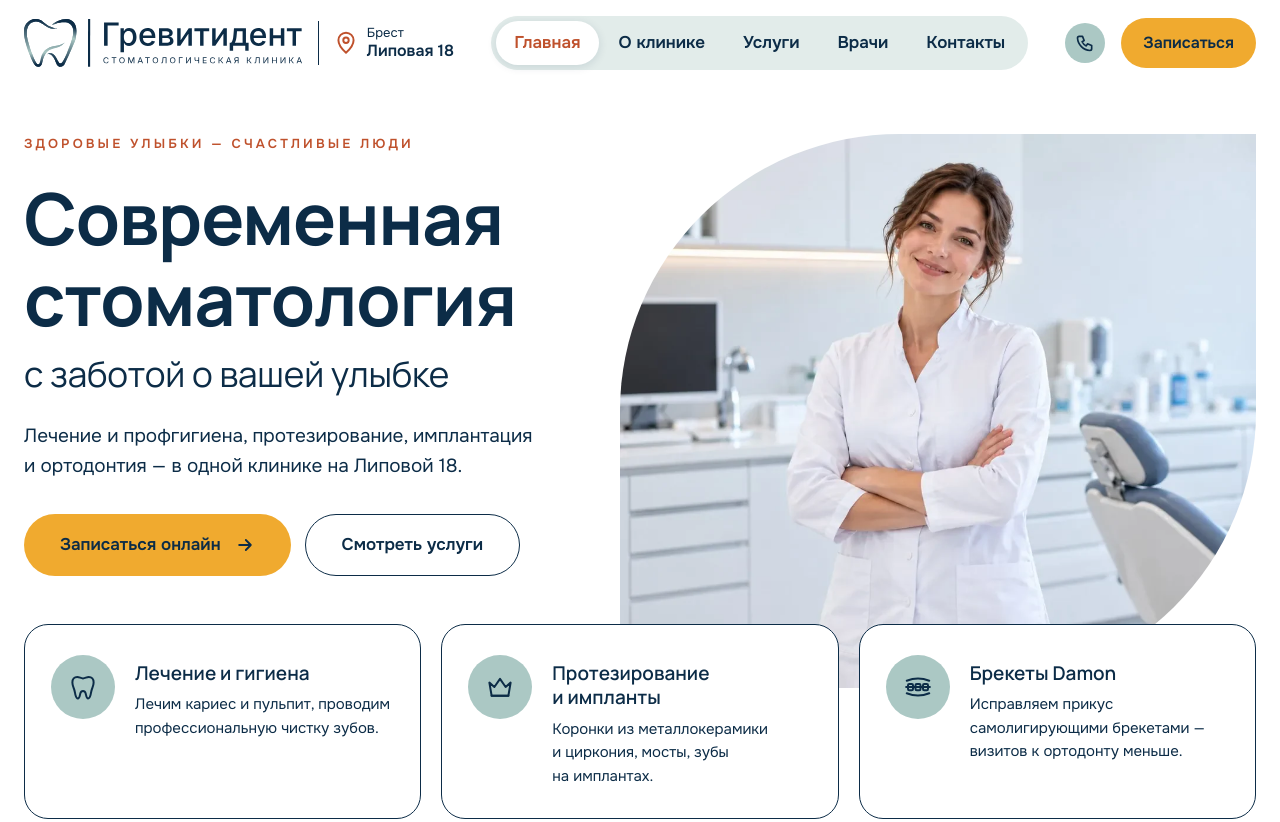
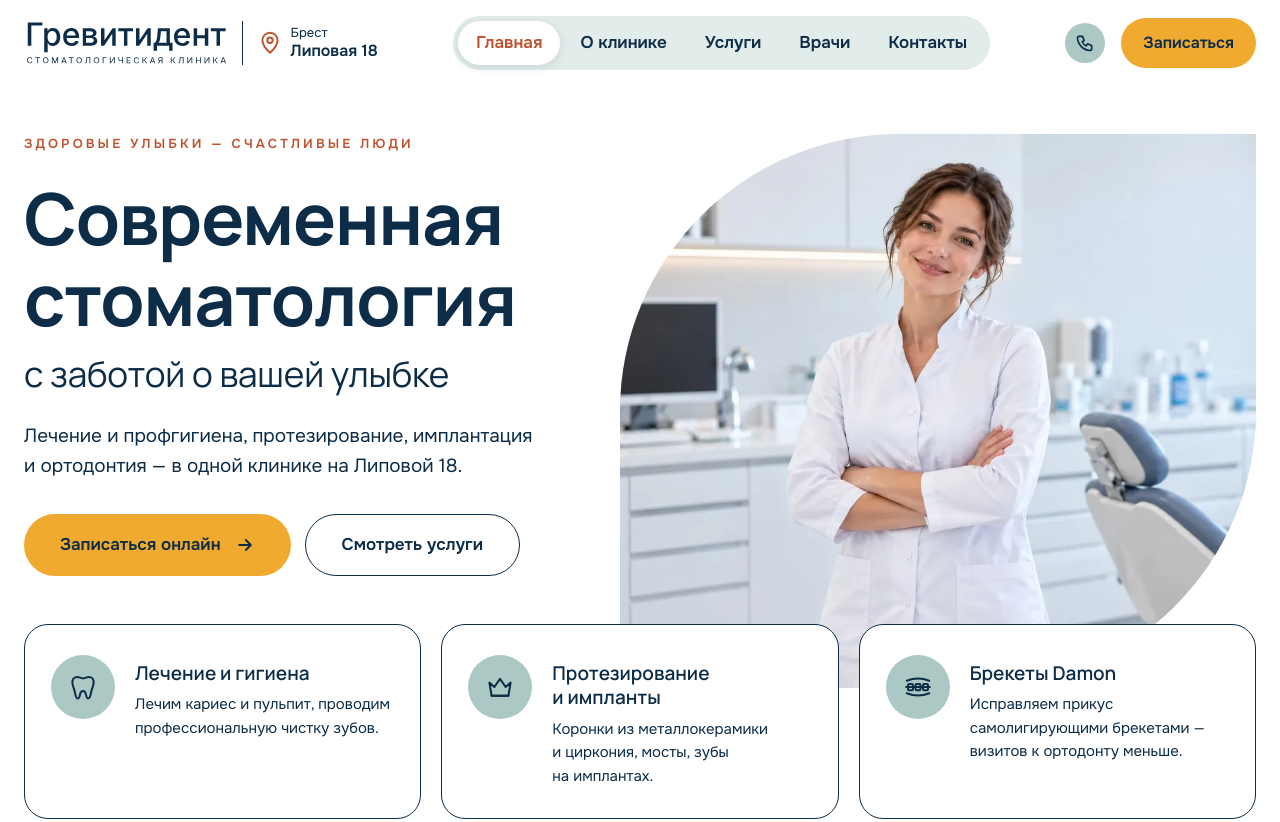
Before and after one commit to DanilchukV/stomatologia-landing, a plain HTML site: page index.html in a window 1280 px wide. Shown: the top 822 px of the page. Drawn offline with Linux system fonts and the light colour scheme.

Commit message:
Header: the logo without the tooth, just the name; the footer keeps the full logo
Co-Authored-By: Claude Opus 5.5 <noreply@anthropic.com>

```diff
--- a/index.html
+++ b/index.html
@@ -64,7 +64,7 @@
 <header class="hdr" id="hdr">
   <div class="hdr__in">
     <div class="hdr__brand">
-      <a class="logo" href="#top"><img class="logo__img" src="assets/img/logo.svg" alt="Гревитидент — стоматологическая клиника"></a>
+      <a class="logo" href="#top"><img class="logo__img" src="assets/img/logo-wordmark.svg" alt="Гревитидент — стоматологическая клиника"></a>
       <div class="addr">
         <a class="addr__btn" href="#clinics">
           <svg class="ic addr__pin" width="26" height="26" stroke-width="1.8" aria-hidden="true"><use href="#i-pin"/></svg>
```
Also changed, not shown: assets/img/logo-wordmark.svg (added), 1 other file.
